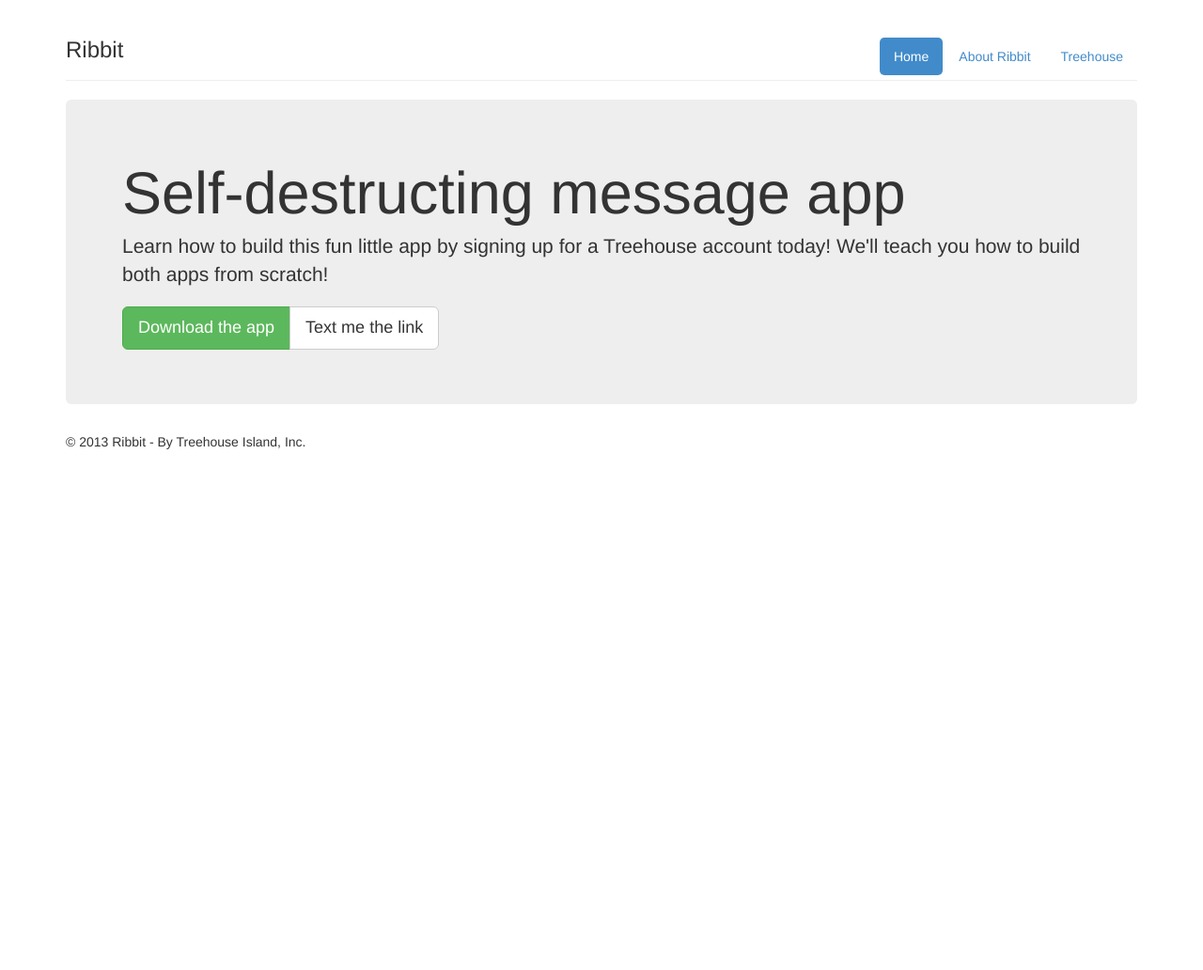
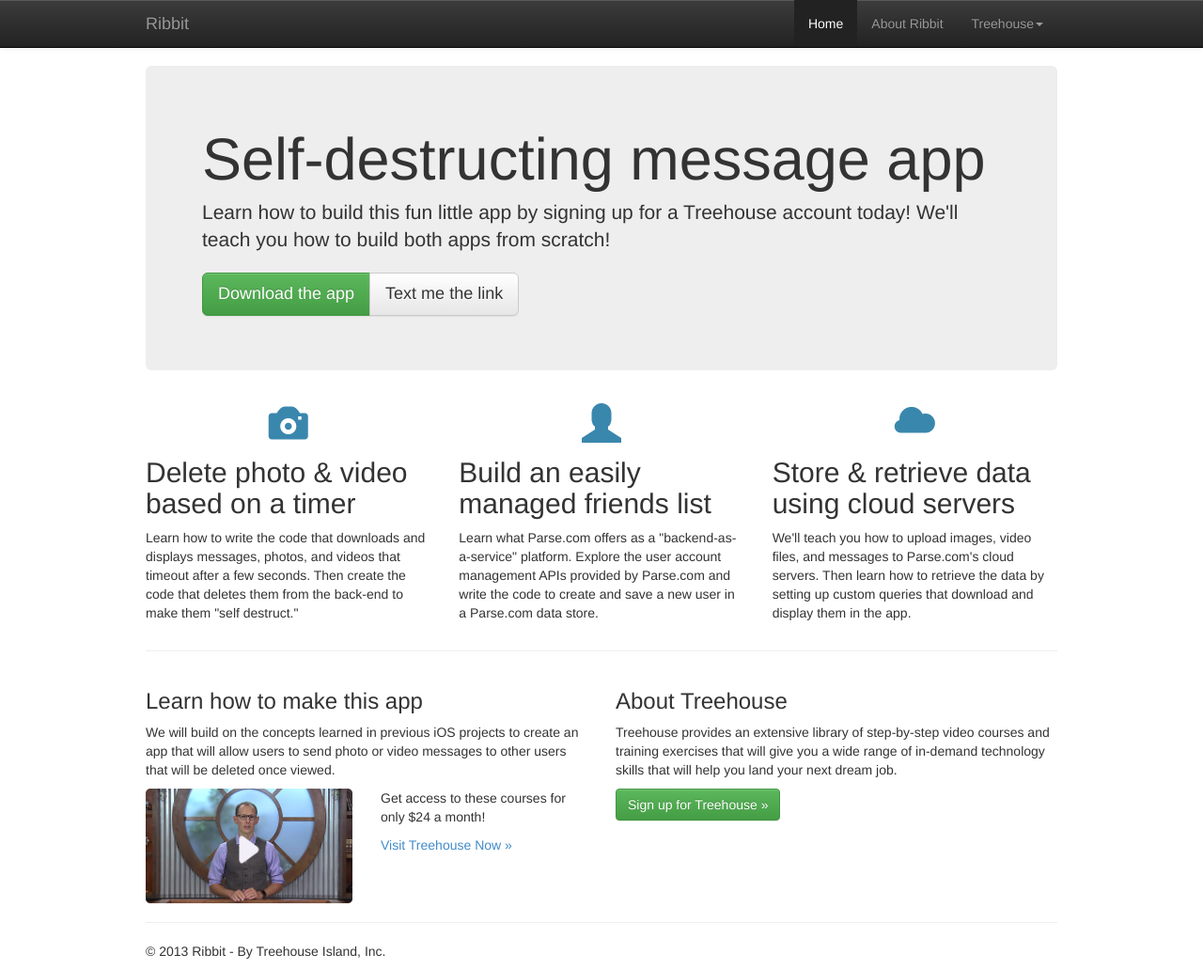
Before and after one commit to quinton101/bootstrap, a plain HTML site: page start/index.html in a window 1280 px wide. Shown: the whole page at 94% size. Before the commit the page ends 800 px from the top, so only its background shows below. Drawn offline with nearby package versions, Linux system fonts and the light colour scheme.

Commit message:
continuing to add bootstrap content

```diff
--- /dev/null
+++ b/final/css/my-styles.css
@@ -0,0 +1,17 @@
+/* Layout
+================================= */
+
+body {
+	padding-top: 70px;
+}
+.container {
+	max-width: 1000px;
+}
+
+
+/* Jumbotron
+================================= */
+
+.jumbotron {
+	text-align: center;
+}
--- /dev/null
+++ b/start/css/my-styles.css
@@ -0,0 +1,25 @@
+/* Layout
+================================= */
+
+body{
+    padding-top: 70px;
+}
+.container {
+    max-width: 1000px;
+}
+/* Jumbotron
+================================ */
+
+.Jumbotron {
+    text-align: center;
+}
+
+/* Glyphicons
+================================ */
+
+.glyphicon {
+  font-size: 3em;
+  display: block;
+  text-align: center;
+  color: #3a87ad;
+}
--- a/start/index.html
+++ b/start/index.html
@@ -4,6 +4,8 @@
     <title>Ribbit - A Treehouse Project</title>
     <meta name="viewport" content="width=device-width, initial-scale=1.0">
     <link href="css/bootstrap.min.css" rel="stylesheet" media="screen">
+    <link href="css/bootstrap-theme.min.css" rel="stylesheet" media="screen">
+    <link href="css/my-styles.css" rel="stylesheet" media="screen">
     <!-- HTML5 shim and Respond.js IE8 support of HTML5 elements and media queries -->
     <!--[if lt IE 9]>
       <script src="../../assets/js/html5shiv.js"></script>
@@ -11,16 +13,36 @@
     <![endif]-->
   </head>
   <body>
+    <!--Navabar -->
+    <div class="navbar navbar-inverse navbar-fixed-top">
+      <div class="container">
+        <button type="button" class="navbar-toggle" data-toggle="collapse" data-target=".navbar-collapse">
+           <span class="icon-bar"></span>
+           <span class="icon-bar"></span>
+           <span class="icon-bar"></span>
+         </button>
+         <a class="navbar-brand text-muted" href="#">Ribbit</a>
+          <div class="collapse navbar-collapse">
+            <ul class="nav navbar-nav navbar-right">
+              <li class="active"><a href="#">Home</a></li>
+              <li><a href="#">About Ribbit</a></li>
+              <li class="dropdown">
+                <a data-toggle="dropdown" data-target="#">Treehouse<b class="caret"></b></a>
+                <ul class="dropdown-menu">
+                 <li><a href="#">About Treehouse</a></li>
+                 <li><a href="#">Video Library</a></li>
+                 <li><a href="#">Learning Adventures</a></li>
+                 <li class="divider"></li>
+                 <li><a href="#">Plans &amp; Pricing</a></li>
+               </ul>
+              </li>
+            </ul>
+          </div>
+      </div>
+    </div>
+    <!-- end navebar -->
+
     <div class="container">
-      <header class="page-header">
-        <ul class="nav nav-pills pull-right">
-          <li class="active"><a href="#">Home</a></li>
-          <li><a href="#">About Ribbit</a></li>
-          <li><a href="#">Treehouse</a></li>
-        </ul>
-        <h3>Ribbit</h3>
-      </header>
-
       <div class="jumbotron">
         <h1>Self-destructing message app</h1>
         <p class="lead">Learn how to build this fun little app by signing up for a Treehouse account today! We'll teach you how to build both apps from scratch!</p>
@@ -29,10 +51,52 @@
           <a class="btn btn-default btn-lg" href="#" >Text me the link</a>
         </p>
       </div>
+      <div class="row">
+        <div class="col-sm-4">
+          <b class="glyphicon glyphicon-camera"></b>
+          <h2>Delete photo &amp; video based on a timer</h2>
+          <p>Learn how to write the code that downloads and displays messages, photos, and videos that timeout after a few seconds. Then create the code that deletes them from the back-end to make them "self destruct."</p>
+        </div>
+        <div class="col-sm-4">
+          <b class="glyphicon glyphicon-user"></b>
+          <h2>Build an easily managed friends list</h2>
+          <p>Learn what Parse.com offers as a "backend-as-a-service" platform. Explore the user account management APIs provided by Parse.com and write the code to create and save a new user in a Parse.com data store.</p>
+       </div>
+        <div class="col-sm-4">
+          <b class="glyphicon glyphicon-cloud"></b>
+          <h2>Store &amp; retrieve data using cloud servers</h2>
+          <p>We'll teach you how to upload images, video files, and messages to Parse.com's cloud servers. Then learn how to retrieve the data by setting up custom queries that download and display them in the app.</p>
+        </div>
+      </div>
+      <hr>
+      <div class="row">
+        <div class="col-sm-6 hidden-xs">
+          <h3>Learn how to make this app</h3>
+          <p>We will build on the concepts learned in previous iOS projects to create an app that will allow users to send photo or video messages to other users that will be deleted once viewed.</p>
+          <div class="row">
+            <div class="col-sm-6">
+              <img class="img-responsive" src="img/thumb.jpg">
+            </div>
+            <div class="col-sm-6">
+              <p>Get access to these courses for only $24 a month!</p>
+              <p><a href="#">Visit Treehouse Now &raquo;</a></p>
+            </div>
+          </div>
+        </div>
 
+        <div class="col-sm-6">
+          <h3>About Treehouse</h3>
+          <p>Treehouse provides an extensive library of step-by-step video courses and training exercises that will give you a wide range of in-demand technology skills that will help you land your next dream job.</p>
+          <a href="#" class="btn btn-success btn-md">Sign up for Treehouse &raquo;</a>
+        </div>
+      </div>
+
+      <hr>
       <div>
         <p>&copy; 2013 Ribbit - By Treehouse Island, Inc.</p>
       </div>
     </div>
+    <script src="http://code.jquery.com/jquery.js"></script>
+    <script src="js/bootstrap.min.js"></script>
   </body>
 </html>
```
Also changed, not shown: final/index.html (+45 -7 lines), start/code-snippets.html (added, +5 -0 lines), final/img/thumb.jpg (added), start/bootstrap.html (renamed from bootstrap.html), start/img/thumb.jpg (added), 1 other file.
